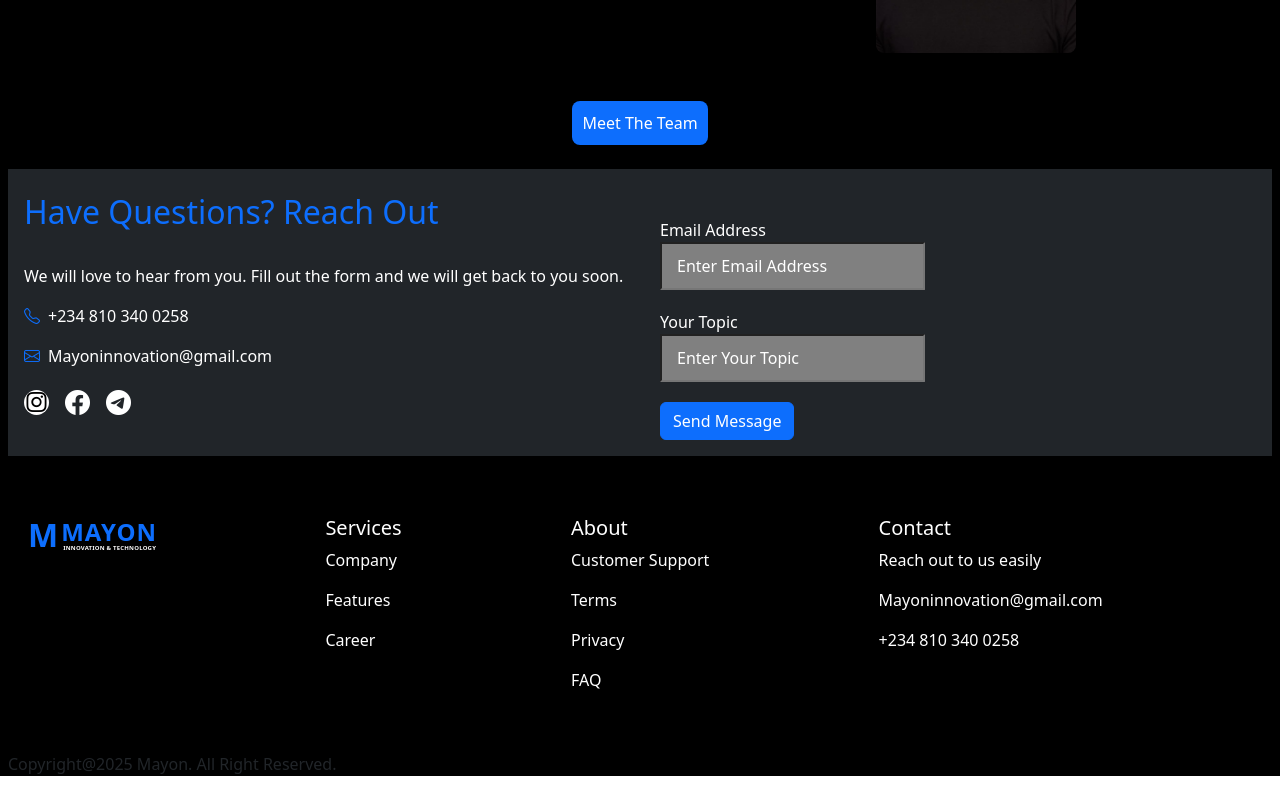
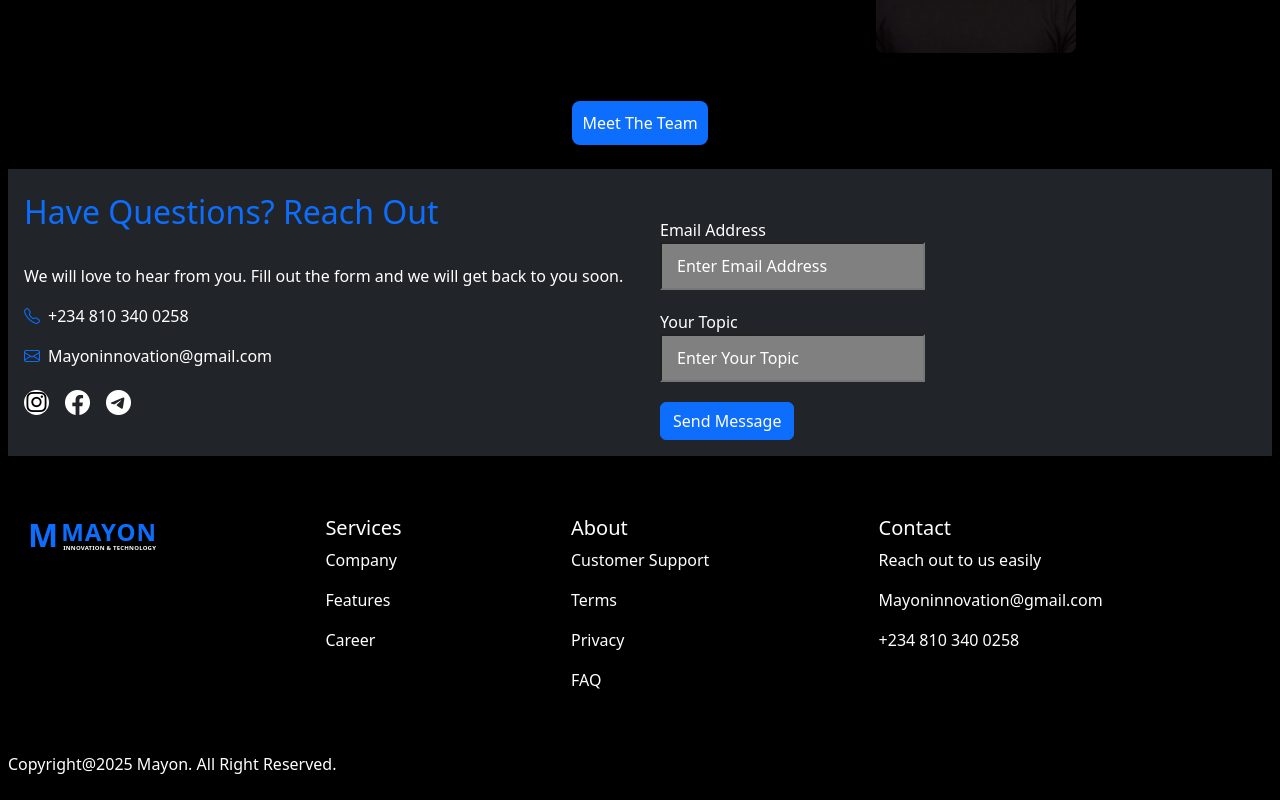
Before and after one commit to Azeezbank/mayon, a Next.js app: page / in a window 1280 px wide. Shown: the part 3638-4438 px from the top of the page. Built offline with nearby package versions, Linux system fonts and the light colour scheme.

Commit message:
Update page.tsx

```diff
--- a/src/app/page.tsx
+++ b/src/app/page.tsx
@@ -103,7 +103,7 @@ const Nav = () => {
                     </div>
                 </nav>
 
-                <div className="bg-black ps-2 pe-2" id="service">
+                <div className="bg-black pb-2 ps-2 pe-2" id="service">
                     <div className="large-padd">
                         <main className={Styles.main_page} id="home">
                             <div className={Styles.grid_main}>
@@ -373,7 +373,7 @@ const Nav = () => {
                         </div>
 
                     </footer>
-                    <p className="pt-4">Copyright@2025 Mayon. All Right Reserved.</p>
+                    <p className="pt-4 text-white">Copyright@2025 Mayon. All Right Reserved.</p>
                 </div>
             </div>
         </>
```
